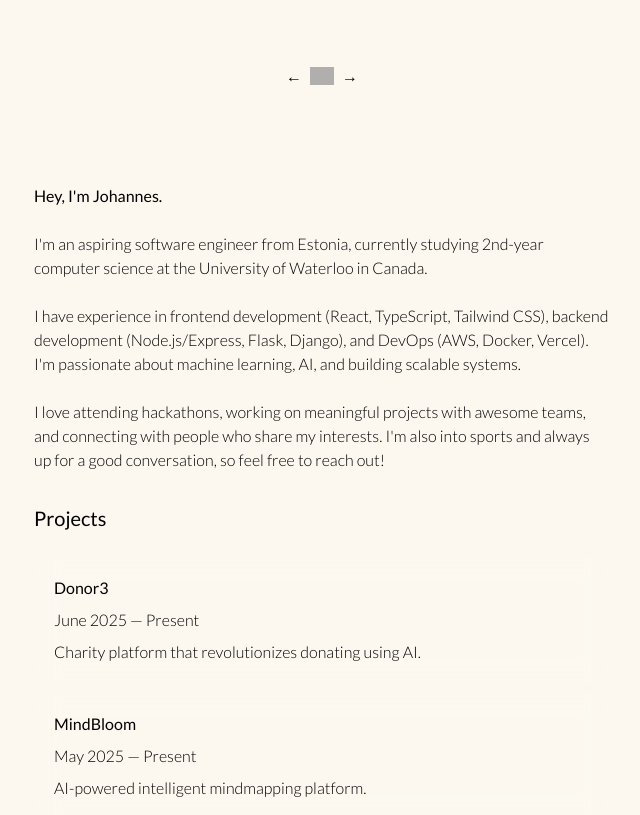
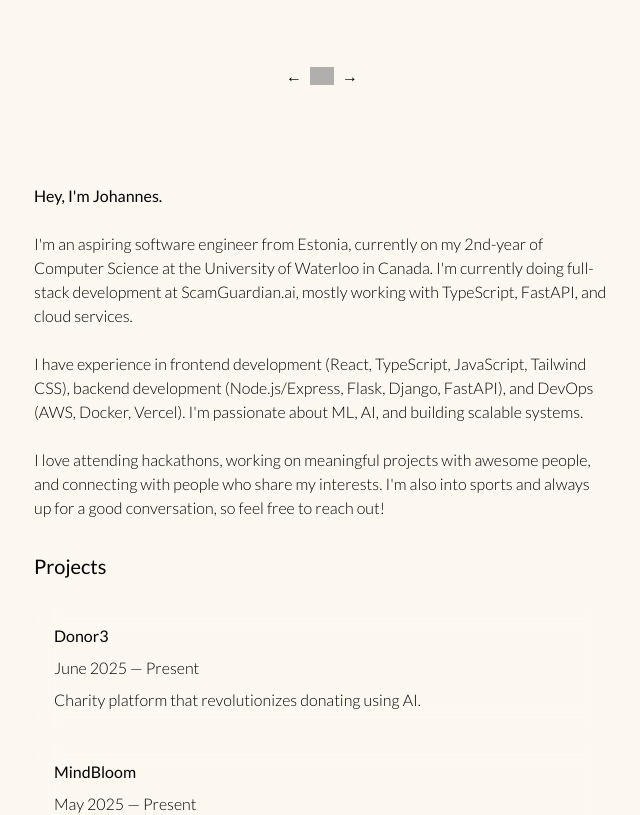
Before and after one commit to Johannestampere/Portfolio, a Next.js app: page / in a window 1280 px wide. Shown: the top 815 px of the page, without its empty margins (318-958 px from the left). Built offline with nearby package versions, Linux system fonts and the light colour scheme; grey boxes are pictures that could not be loaded.

Commit message:
Text changes

```diff
--- a/app/page.tsx
+++ b/app/page.tsx
@@ -42,9 +42,9 @@ export default function Landing(): JSX.Element {
 
         <section className='flex flex-col gap-6 pt-16'>
           <div className={`${latobold.className} text-base`}>Hey, I&#39;m Johannes.</div>
-          <div className={`${latonormal.className}`}>I&#39;m an aspiring software engineer from Estonia, currently studying 2nd-year computer science at the University of Waterloo in Canada.</div>
-          <div className={`${latonormal.className}`}>I have experience in frontend development (React, TypeScript, Tailwind CSS), backend development (Node.js/Express, Flask, Django), and DevOps (AWS, Docker, Vercel). I&#39;m passionate about machine learning, AI, and building scalable systems.</div>
-          <div className={`${latonormal.className}`}>I love attending hackathons, working on meaningful projects with awesome teams, and connecting with people who share my interests. I&#39;m also into sports and always up for a good conversation, so feel free to reach out!</div>
+          <div className={`${latonormal.className}`}>I&#39;m an aspiring software engineer from Estonia, currently on my 2nd-year of Computer Science at the University of Waterloo in Canada. I'm currently doing full-stack development at ScamGuardian.ai, mostly working with TypeScript, FastAPI, and cloud services.</div>
+          <div className={`${latonormal.className}`}>I have experience in frontend development (React, TypeScript, JavaScript, Tailwind CSS), backend development (Node.js/Express, Flask, Django, FastAPI), and DevOps (AWS, Docker, Vercel). I&#39;m passionate about ML, AI, and building scalable systems.</div>
+          <div className={`${latonormal.className}`}>I love attending hackathons, working on meaningful projects with awesome people, and connecting with people who share my interests. I&#39;m also into sports and always up for a good conversation, so feel free to reach out!</div>
         </section>
 
         <section className='flex flex-col gap-6 w-full'>
```
